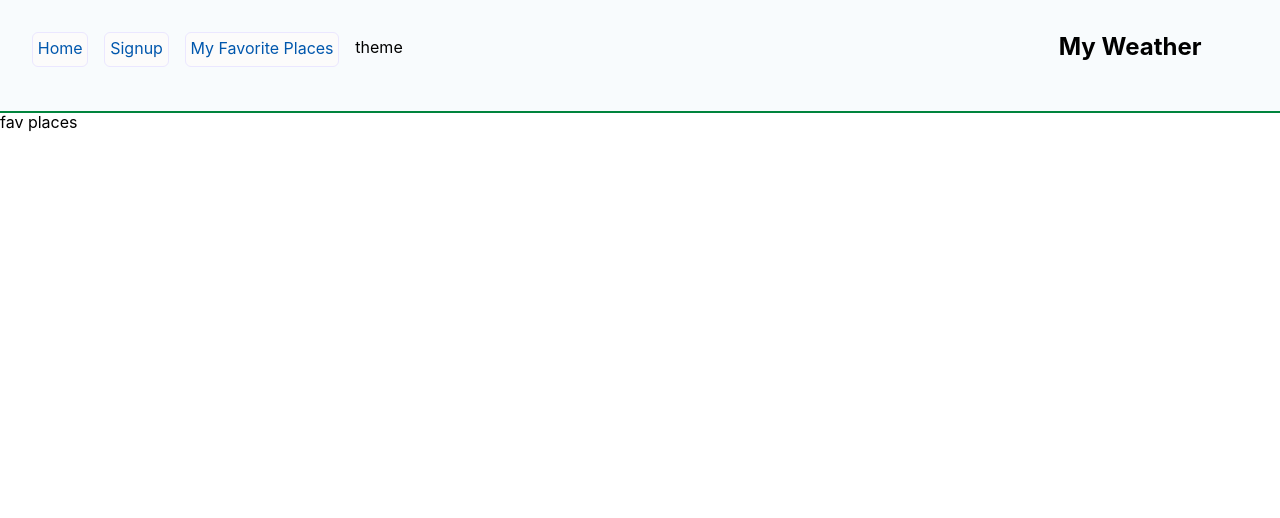
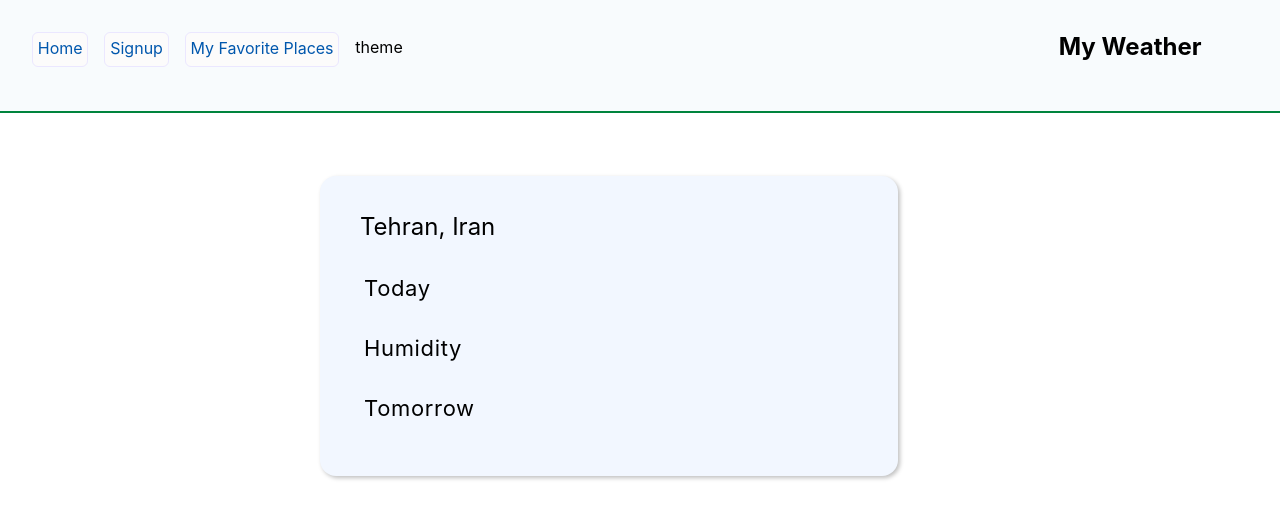
Before and after one commit to ma-pk1996/checkweather, a React (Create React App) app in the folder checkweather/: page /fav in a window 1280 px wide. Shown: the top 518 px of the page. Built offline with nearby package versions, Linux system fonts and the light colour scheme; the HTML template or start-up script is replaced by a standard one.

Commit message:
working on fav component

```diff
--- a/checkweather/src/components/favoriteList/FavoriteList.jsx
+++ b/checkweather/src/components/favoriteList/FavoriteList.jsx
@@ -1,10 +1,19 @@
-import classes from "./FavoriteList.module.css"
-
+import classes from "./FavoriteList.module.css";
 
 export function FavoriteList() {
-    return (
-        <>
-
-        </>
-    )
+  return (
+    <>
+      <ul className={classes.list}>
+        <li>
+          <div className={classes.card}>
+            <div className={classes.city}>Tehran, Iran</div>
+            <div className={classes.frame2}></div>
+            <div className={classes.today}>Today </div>
+            <div className={classes.tomorrow}>Tomorrow </div>
+            <div className={classes.humidity}>Humidity</div>
+          </div>
+        </li>
+      </ul>
+    </>
+  );
 }
--- a/checkweather/src/components/favoriteList/FavoriteList.module.css
+++ b/checkweather/src/components/favoriteList/FavoriteList.module.css
@@ -0,0 +1,81 @@
+* {
+  padding: 0;
+  margin: 0;
+  box-sizing: border-box;
+}
+
+.list li {
+    margin-top: 5%;
+    padding-bottom: 2rem;
+}
+
+.card {
+  position: relative;
+  width: 578px;
+  height: 300px;
+  align-items: flex-start;
+  border-radius: 16px;
+  background-color: #f2f7ff;
+  overflow: hidden;
+  box-shadow: 2px 2px 4px 0px #00000040;
+  left: 25%;
+}
+.city {
+  color: #000;
+  font-size: 24px;
+  position: absolute;
+  left: 40px;
+  top: 36px;
+  flex-direction: column;
+}
+.frame2 {
+  position: absolute;
+  left: 347px;
+  top: 58px;
+  width: 191px;
+  height: 184px;
+  border-radius: 12px;
+  overflow: hidden;
+}
+.today {
+  color: #000;
+  font-size: 22px;
+  font-family: Inter, system-ui, -apple-system, "Segoe UI", Roboto,
+    "Helvetica Neue", Arial, "Noto Sans", "Liberation Sans", sans-serif;
+  letter-spacing: 0.03em;
+  position: absolute;
+  left: 44px;
+  top: 99px;
+  width: min-content;
+  height: min-content;
+  white-space: nowrap;
+  flex-direction: column;
+}
+.tomorrow {
+  color: #000;
+  font-size: 22px;
+  font-family: Inter, system-ui, -apple-system, "Segoe UI", Roboto,
+    "Helvetica Neue", Arial, "Noto Sans", "Liberation Sans", sans-serif;
+  letter-spacing: 0.03em;
+  position: absolute;
+  left: 44px;
+  top: 219px;
+  width: min-content;
+  height: min-content;
+  white-space: nowrap;
+  flex-direction: column;
+}
+.humidity {
+  color: #000;
+  font-size: 22px;
+  font-family: Inter, system-ui, -apple-system, "Segoe UI", Roboto,
+    "Helvetica Neue", Arial, "Noto Sans", "Liberation Sans", sans-serif;
+  letter-spacing: 0.03em;
+  position: absolute;
+  left: 44px;
+  top: 159px;
+  width: min-content;
+  height: min-content;
+  white-space: nowrap;
+  flex-direction: column;
+}
--- a/checkweather/src/pages/Favorite/FavoritePlacesPage.jsx
+++ b/checkweather/src/pages/Favorite/FavoritePlacesPage.jsx
@@ -1,10 +1,11 @@
+import { FavoriteList } from "../../components";
 
 
 
 export function FavoritePlacesPage() {
     return (
         <>
-            <p>fav places</p>
+            <FavoriteList />
         </>
     )
 }
```
